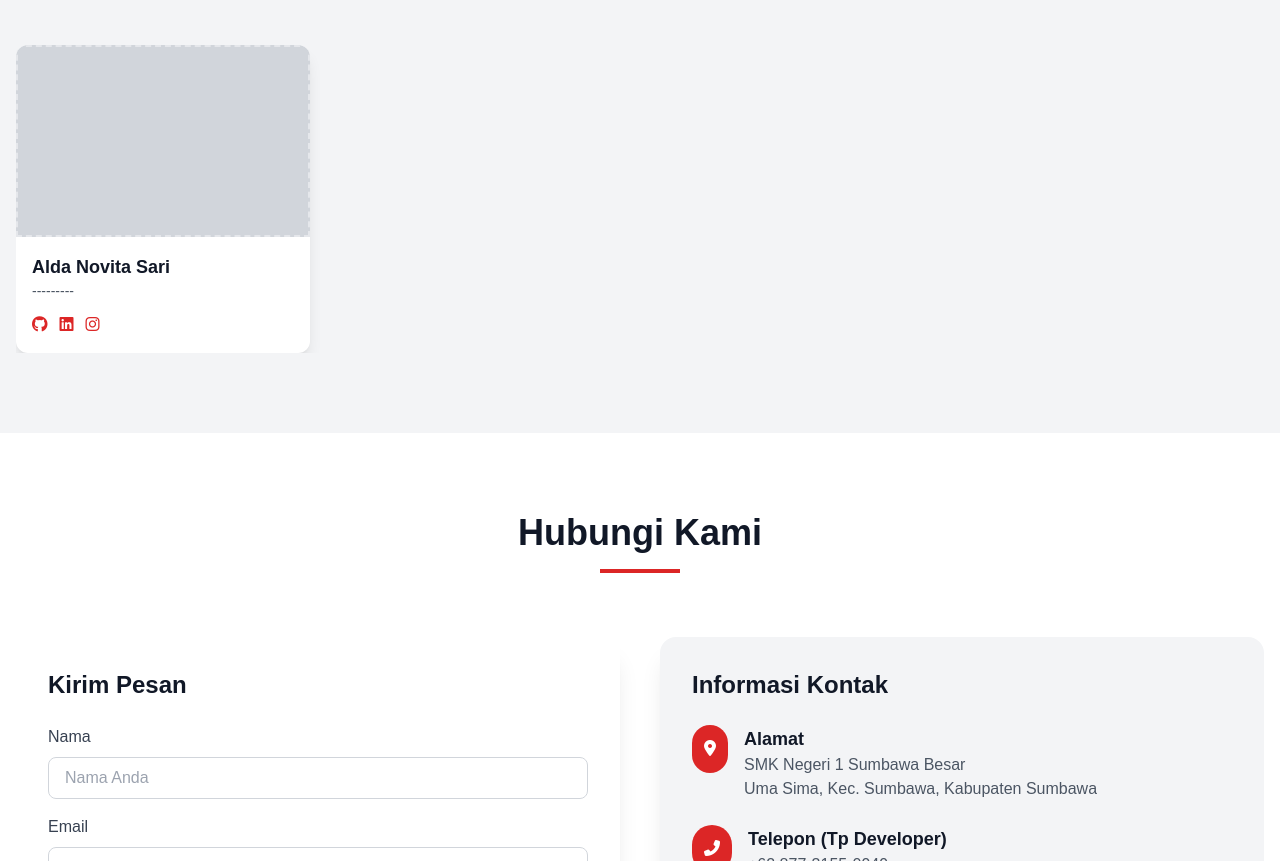
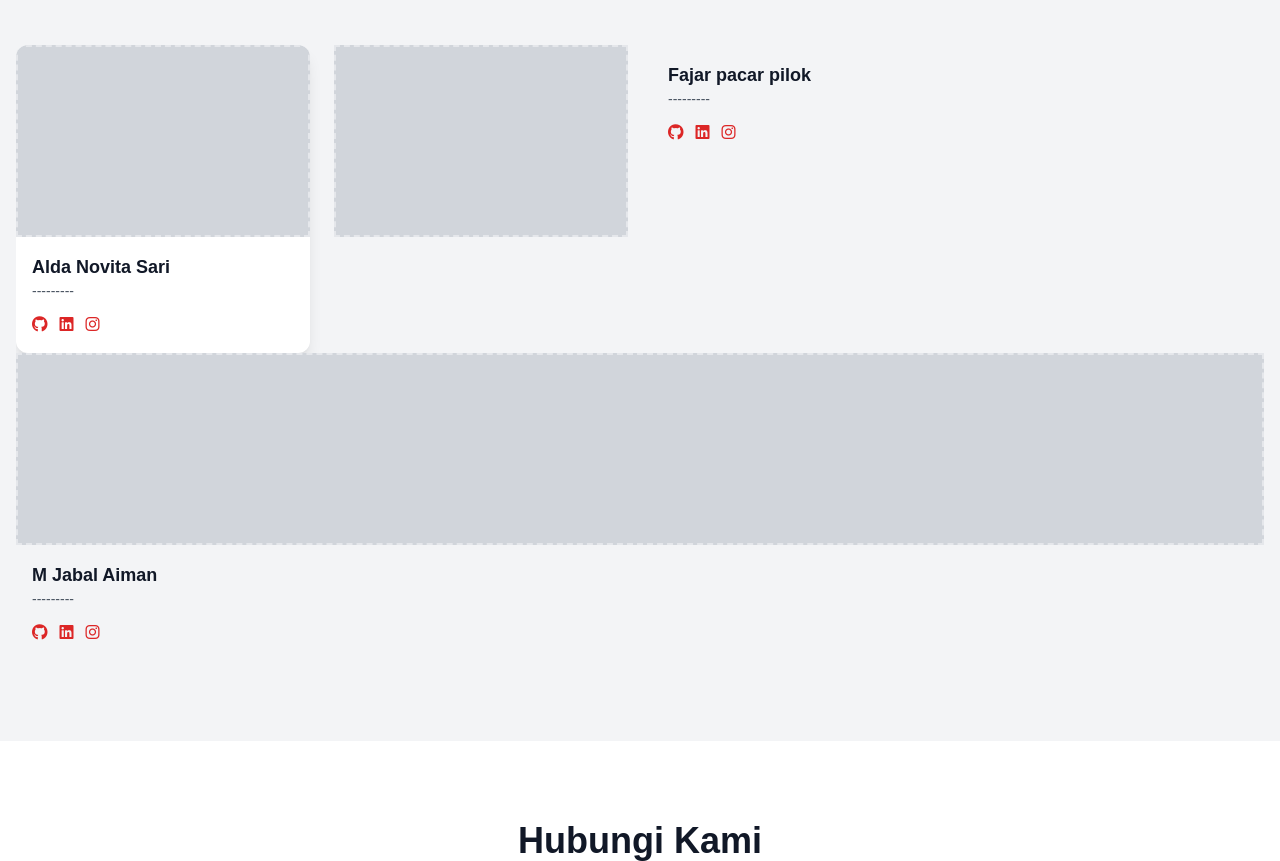
Before and after one commit to uZaann/XI-Rekayasa-Perangkat-Lunak-1, a plain HTML site: page index.html in a window 1280 px wide. Shown: the part 3244-4105 px from the top of the page. Drawn offline with nearby package versions, Linux system fonts and the light colour scheme.

Commit message:
Update index.html

```diff
--- a/index.html
+++ b/index.html
@@ -760,6 +760,50 @@ console.log(welcomeToXI_RPL1());</code></pre>
             </div>
           </div>
 
+          <div class="bg-gray-300 border-2 border-dashed w-full h-48 overflow-fix"></div>
+            <div class="p-4 overflow-fix">
+              <h4 class="font-bold text-lg">Fajar pacar pilok</h4>
+              <p class="text-gray-600 dark:text-gray-300 text-sm">---------</p>
+              <div class="flex mt-3 overflow-fix">
+                <a
+                  href="#"
+                  class="text-primary hover:text-red-700 mr-3 icon-hover"
+                  ><i class="fab fa-github"></i
+                ></a>
+                <a
+                  href="#"
+                  class="text-primary hover:text-red-700 mr-3 icon-hover"
+                  ><i class="fab fa-linkedin"></i
+                ></a>
+                <a href="#" class="text-primary hover:text-red-700 icon-hover"
+                  ><i class="fab fa-instagram"></i
+                ></a>
+              </div>
+            </div>
+          </div>
+
+        <div class="bg-gray-300 border-2 border-dashed w-full h-48 overflow-fix"></div>
+            <div class="p-4 overflow-fix">
+              <h4 class="font-bold text-lg">M Jabal Aiman</h4>
+              <p class="text-gray-600 dark:text-gray-300 text-sm">---------</p>
+              <div class="flex mt-3 overflow-fix">
+                <a
+                  href="#"
+                  class="text-primary hover:text-red-700 mr-3 icon-hover"
+                  ><i class="fab fa-github"></i
+                ></a>
+                <a
+                  href="#"
+                  class="text-primary hover:text-red-700 mr-3 icon-hover"
+                  ><i class="fab fa-linkedin"></i
+                ></a>
+                <a href="#" class="text-primary hover:text-red-700 icon-hover"
+                  ><i class="fab fa-instagram"></i
+                ></a>
+              </div>
+            </div>
+          </div>
+
           <!-- Siswa-siswa lainnya... -->
           <!-- Semua elemen siswa lainnya tetap sama dengan penambahan class overflow-fix -->
 
```
